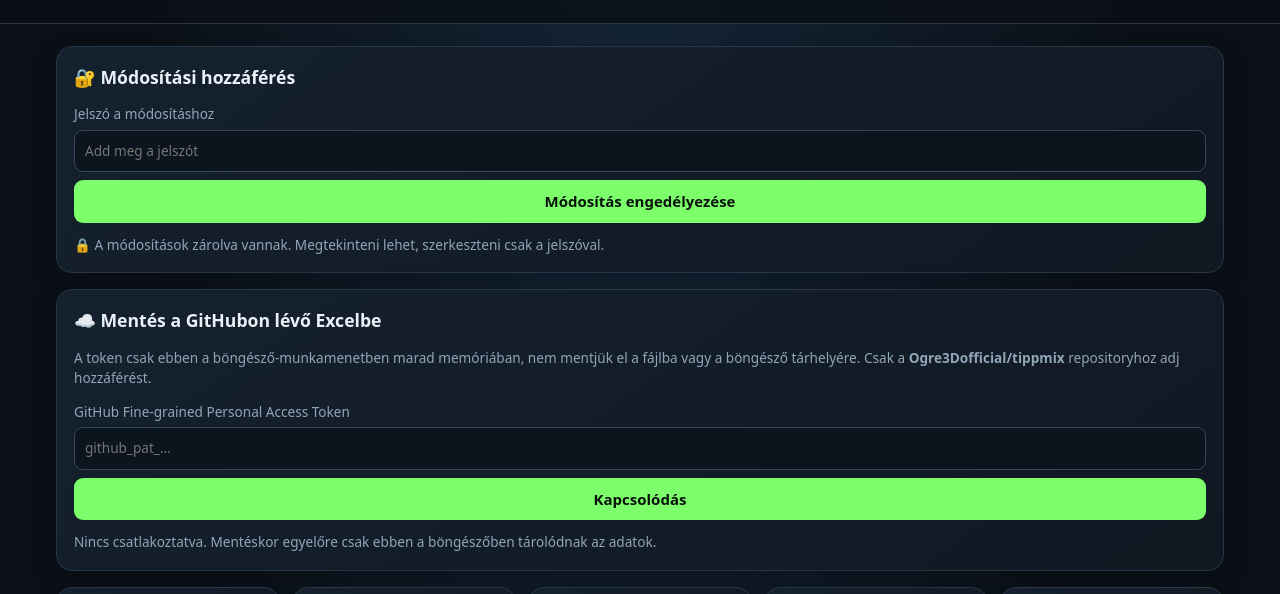
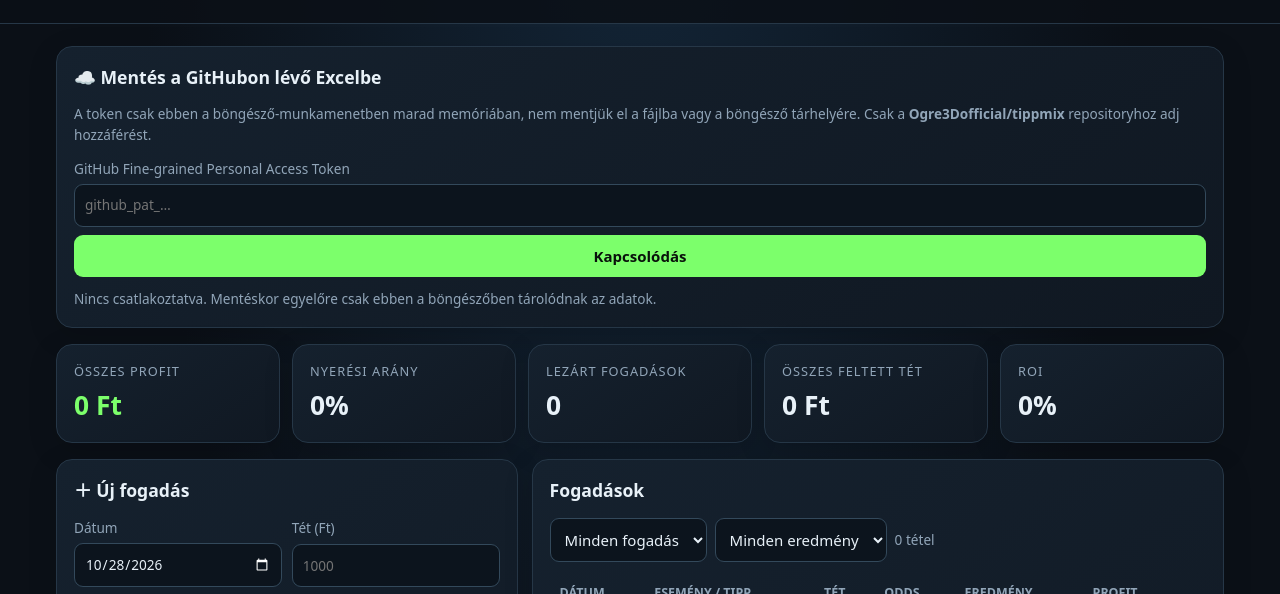
Before and after one commit to Ogre3Dofficial/tippmix, a plain HTML site: page index.html in a window 1280 px wide. Shown: the part 141-735 px from the top of the page. Drawn offline with nearby package versions, Linux system fonts and the light colour scheme.

Commit message:
Add files via upload

```diff
--- a/index.html
+++ b/index.html
@@ -15,15 +15,6 @@ header{padding:26px max(18px,calc((100% - 1200px)/2));border-bottom:1px solid va
 <body>
 <header><div class="brand">OGRE3D OFFICIAL</div><h1>♠ TIPPMIX BANKROLL MANAGER</h1><div class="sub">Fogadásnapló · bankroll · heti / havi statisztika</div></header>
 <main>
-<section class="panel" style="margin-bottom:16px" aria-label="Módosítási hozzáférés">
- <h2>🔐 Módosítási hozzáférés</h2>
- <div class="filters">
-  <label style="min-width:220px;flex:1">Jelszó a módosításhoz<input id="editPassword" type="password" inputmode="numeric" autocomplete="off" placeholder="Add meg a jelszót"></label>
-  <button id="unlockBtn" type="button" style="align-self:end">Módosítás engedélyezése</button>
-  <button id="lockBtn" type="button" class="secondary" style="align-self:end;display:none">Lezárás</button>
- </div>
- <div id="lockStatus" class="status" role="status">🔒 A módosítások zárolva vannak. Megtekinteni lehet, szerkeszteni csak a jelszóval.</div>
-</section>
 <section class="panel" style="margin-bottom:16px" aria-label="GitHub Excel mentés">
  <h2>☁️ Mentés a GitHubon lévő Excelbe</h2>
  <p class="status">A token csak ebben a böngésző-munkamenetben marad memóriában, nem mentjük el a fájlba vagy a böngésző tárhelyére. Csak a <b>Ogre3Dofficial/tippmix</b> repositoryhoz adj hozzáférést.</p>
@@ -70,24 +61,13 @@ const KEY='ogre3d-tippmix-v3';
 const OLD_KEY='ogre3d-tippmix-v2';
 let bets=[];
 let excelLoaded=false;
-let editingUnlocked=false;
-const EDIT_PASSWORD='01234';
 const GITHUB_OWNER='Ogre3Dofficial', GITHUB_REPO='tippmix', GITHUB_BRANCH='main', GITHUB_FILE='tippmix.xlsx';
 let githubToken='';
-function applyEditLock(){
-  document.querySelectorAll('#betForm input, #betForm select, #betForm button, #importBtn, #csvFile, #rows button').forEach(el=>{el.disabled=!editingUnlocked;});
-  $('unlockBtn').style.display=editingUnlocked?'none':'inline-block';
-  $('lockBtn').style.display=editingUnlocked?'inline-block':'none';
-  $('editPassword').disabled=editingUnlocked;
-  $('lockStatus').textContent=editingUnlocked?'🔓 Módosítás engedélyezve ezen az oldalon a bezárásig vagy lezárásig.':'🔒 A módosítások zárolva vannak. Megtekinteni lehet, szerkeszteni csak a jelszóval.';
-  $('lockStatus').className='status '+(editingUnlocked?'positive':'');
-}
 const $=id=>document.getElementById(id), money=n=>new Intl.NumberFormat('hu-HU',{style:'currency',currency:'HUF',maximumFractionDigits:0}).format(n||0), pct=n=>(n*100).toLocaleString('hu-HU',{maximumFractionDigits:1})+'%';
 const iso=d=>{const x=new Date(d+'T12:00:00');const day=(x.getDay()+6)%7;x.setDate(x.getDate()-day+3);const first=new Date(x.getFullYear(),0,4);const w=1+Math.round(((x-first)/86400000-3+((first.getDay()+6)%7))/7);return `${x.getFullYear()}-CW${String(w).padStart(2,'0')}`};
 const profit=b=>b.result==='Nyert'?b.stake*(b.odds-1):b.result==='Veszített'?-b.stake:0;
 const closed=b=>['Nyert','Veszített'].includes(b.result);
 async function save(){
- if(!editingUnlocked){alert('Módosításhoz előbb add meg a jelszót.');return}
  localStorage.setItem(KEY,JSON.stringify(bets));render();
  if(githubToken){
    $('formStatus').textContent='Mentés a GitHub Excelbe folyamatban…';
@@ -142,19 +122,18 @@ function render(){
  const group=(keyfn)=>{const g={};bets.filter(closed).forEach(b=>{let k=keyfn(b);(g[k]??=[]).push(b)});return Object.entries(g).sort((a,b)=>b[0].localeCompare(a[0]))};
  $('weeks').innerHTML=groupAll(b=>iso(b.date)).slice(0,20).map(([k,arr])=>summaryRow(k,arr)).join('')||'<tr><td colspan="6" class="muted">Nincs fogadás.</td></tr>';
  $('months').innerHTML=groupAll(b=>b.date.slice(0,7)).slice(0,18).map(([k,arr])=>summaryRow(k,arr)).join('')||'<tr><td colspan="6" class="muted">Nincs fogadás.</td></tr>';
- applyEditLock();
 }
 function groupAll(keyfn){const g={};bets.forEach(b=>{let k=keyfn(b);(g[k]??=[]).push(b)});return Object.entries(g).sort((a,b)=>b[0].localeCompare(a[0]))}
 function summaryRow(k,a){const settled=a.filter(closed),p=settled.reduce((s,b)=>s+profit(b),0),staked=a.reduce((s,b)=>s+(Number(b.stake)||0),0),settledStake=settled.reduce((s,b)=>s+(Number(b.stake)||0),0),w=settled.filter(b=>b.result==='Nyert').length;return `<tr><td>${k}</td><td>${a.length}</td><td>${money(staked)}</td><td class="${p>=0?'positive':'negative'}">${money(p)}</td><td>${pct(settled.length?w/settled.length:0)}</td><td>${pct(settledStake?p/settledStake:0)}</td></tr>`}
 function esc(s){return String(s??'').replace(/[&<>"']/g,c=>({'&':'&amp;','<':'&lt;','>':'&gt;','"':'&quot;',"'":'&#39;'}[c]))}
 $('date').value=new Date().toISOString().slice(0,10);
-$('betForm').addEventListener('submit',e=>{e.preventDefault();if(!editingUnlocked){alert('Módosításhoz előbb add meg a jelszót.');return}const id=$('editId').value||crypto.randomUUID();const old=bets.find(b=>b.id===id);const b={id,date:$('date').value,stake:Number($('stake').value),odds:Number($('odds').value),result:$('result').value,event:$('event').value.trim(),tip:$('tip').value.trim(),createdAt:old?.createdAt||new Date().toISOString()};if(old)bets=bets.map(x=>x.id===id?b:x);else bets.push(b);save();e.target.reset();$('editId').value='';$('date').value=new Date().toISOString().slice(0,10);$('formTitle').textContent='＋ Új fogadás';$('saveBtn').textContent='Fogadás mentése';$('formStatus').textContent='Mentve ebben a böngészőben.'});
-window.editBet=id=>{if(!editingUnlocked){alert('Módosításhoz előbb add meg a jelszót.');return}const b=bets.find(x=>x.id===id);if(!b)return;$('editId').value=b.id;$('date').value=b.date;$('stake').value=b.stake;$('odds').value=b.odds;$('result').value=b.result;$('event').value=b.event||'';$('tip').value=b.tip||'';$('formTitle').textContent='Fogadás szerkesztése';$('saveBtn').textContent='Módosítás mentése';window.scrollTo({top:0,behavior:'smooth'})};
-window.deleteBet=id=>{if(!editingUnlocked){alert('Módosításhoz előbb add meg a jelszót.');return}if(confirm('Biztosan törlöd ezt a fogadást?')){bets=bets.filter(b=>b.id!==id);save()}};
+$('betForm').addEventListener('submit',e=>{e.preventDefault();const id=$('editId').value||crypto.randomUUID();const old=bets.find(b=>b.id===id);const b={id,date:$('date').value,stake:Number($('stake').value),odds:Number($('odds').value),result:$('result').value,event:$('event').value.trim(),tip:$('tip').value.trim(),createdAt:old?.createdAt||new Date().toISOString()};if(old)bets=bets.map(x=>x.id===id?b:x);else bets.push(b);save();e.target.reset();$('editId').value='';$('date').value=new Date().toISOString().slice(0,10);$('formTitle').textContent='＋ Új fogadás';$('saveBtn').textContent='Fogadás mentése';$('formStatus').textContent='Mentve ebben a böngészőben.'});
+window.editBet=id=>{const b=bets.find(x=>x.id===id);if(!b)return;$('editId').value=b.id;$('date').value=b.date;$('stake').value=b.stake;$('odds').value=b.odds;$('result').value=b.result;$('event').value=b.event||'';$('tip').value=b.tip||'';$('formTitle').textContent='Fogadás szerkesztése';$('saveBtn').textContent='Módosítás mentése';window.scrollTo({top:0,behavior:'smooth'})};
+window.deleteBet=id=>{if(confirm('Biztosan törlöd ezt a fogadást?')){bets=bets.filter(b=>b.id!==id);save()}};
 $('period').onchange=render;$('statusFilter').onchange=render;
 $('exportBtn').onclick=()=>{const data=[['id','date','stake','odds','result','event','tip'],...bets.map(b=>[b.id,b.date,b.stake,b.odds,b.result,b.event,b.tip])];const csv=data.map(r=>r.map(v=>'"'+String(v??'').replace(/"/g,'""')+'"').join(';')).join('\r\n');const a=document.createElement('a');a.href=URL.createObjectURL(new Blob(['\ufeff'+csv],{type:'text/csv;charset=utf-8'}));a.download='tippmix-export.csv';a.click();URL.revokeObjectURL(a.href)};
-$('importBtn').onclick=()=>{if(!editingUnlocked){alert('CSV importhoz előbb add meg a jelszót.');return}$('csvFile').click()};
-$('csvFile').onchange=async e=>{if(!editingUnlocked){alert('CSV importhoz előbb add meg a jelszót.');e.target.value='';return}const f=e.target.files[0];if(!f)return;const text=await f.text();const lines=text.replace(/^\ufeff/,'').split(/\r?\n/).filter(Boolean);const parse=line=>{let out=[],v='',q=false;for(let i=0;i<line.length;i++){let c=line[i];if(c==='"'&&q&&line[i+1]==='"'){v+='"';i++}else if(c==='"')q=!q;else if((c===';'||c===',')&&!q){out.push(v);v=''}else v+=c}out.push(v);return out};const imported=lines.slice(1).map(line=>{const a=parse(line);return {id:a[0]||crypto.randomUUID(),date:a[1],stake:Number(a[2]),odds:Number(a[3]),result:a[4]||'Függőben',event:a[5]||'',tip:a[6]||''}}).filter(b=>b.date&&Number.isFinite(b.stake)&&Number.isFinite(b.odds));if(confirm(`${imported.length} fogadás importálása? A meglévő adatokhoz hozzáadódnak.`)){bets.push(...imported);save()}e.target.value=''};
+$('importBtn').onclick=()=>$('csvFile').click();
+$('csvFile').onchange=async e=>{const f=e.target.files[0];if(!f)return;const text=await f.text();const lines=text.replace(/^\ufeff/,'').split(/\r?\n/).filter(Boolean);const parse=line=>{let out=[],v='',q=false;for(let i=0;i<line.length;i++){let c=line[i];if(c==='"'&&q&&line[i+1]==='"'){v+='"';i++}else if(c==='"')q=!q;else if((c===';'||c===',')&&!q){out.push(v);v=''}else v+=c}out.push(v);return out};const imported=lines.slice(1).map(line=>{const a=parse(line);return {id:a[0]||crypto.randomUUID(),date:a[1],stake:Number(a[2]),odds:Number(a[3]),result:a[4]||'Függőben',event:a[5]||'',tip:a[6]||''}}).filter(b=>b.date&&Number.isFinite(b.stake)&&Number.isFinite(b.odds));if(confirm(`${imported.length} fogadás importálása? A meglévő adatokhoz hozzáadódnak.`)){bets.push(...imported);save()}e.target.value=''};
 async function loadWorkbookSeed(){
   const notice=$('excelNotice');
   try{
@@ -208,7 +187,6 @@ $('connectGithubBtn').addEventListener('click',async()=>{
  catch(err){githubToken='';$('githubStatus').textContent='Nem sikerült csatlakozni: '+err.message+'. Ellenőrizd a tokent és a repository Contents: Read and write jogosultságát.';}
 });
 $('disconnectGithubBtn').addEventListener('click',()=>{githubToken='';$('disconnectGithubBtn').style.display='none';$('connectGithubBtn').style.display='inline-block';$('githubStatus').textContent='Leválasztva. A mentések csak helyben történnek.'});
-applyEditLock();
 loadWorkbookSeed();
 </script>
 </body></html>
```
Also changed, not shown: README.md.
